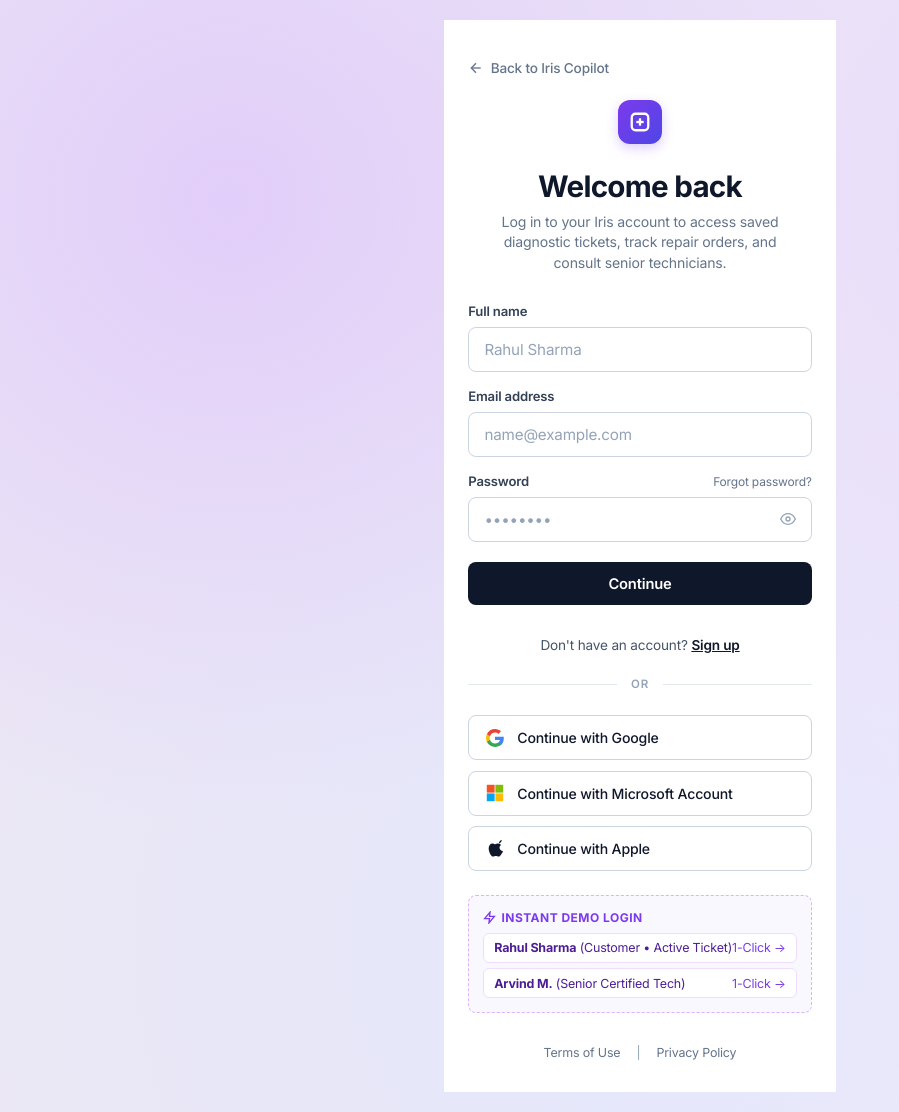
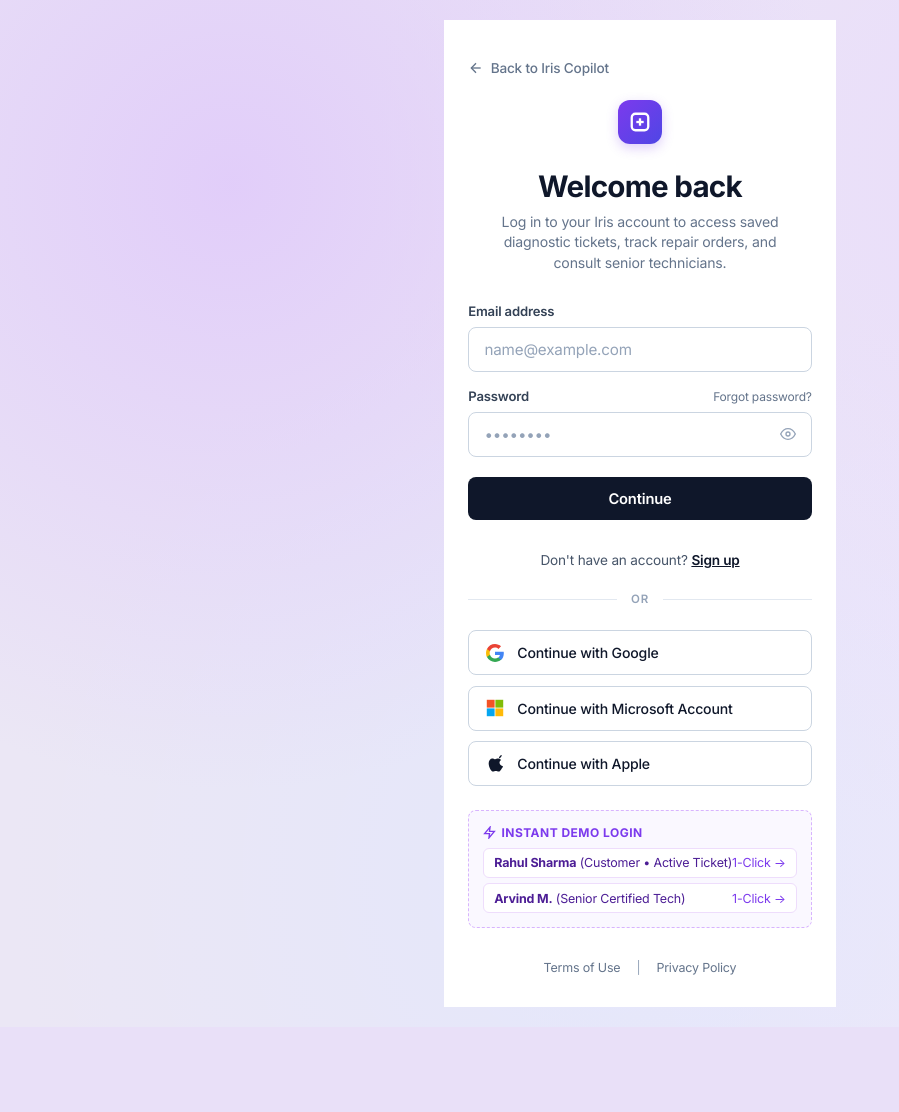
Before and after one commit to sibinsabu/iris-product-support-chatbot, a Flask app: page /login in a window 1280 px wide. Shown: the whole page, without its empty margins (0-899 px from the left). After the commit the page ends 1007 px from the top, so only its background shows below. Run offline with Flask 3, Linux system fonts and the light colour scheme; some libraries are stand-ins or nearby versions.

Commit message:
Hide Full Name field during login mode and only show it during signup/registration

```diff
--- a/static/css/style.css
+++ b/static/css/style.css
@@ -2902,12 +2902,20 @@ button, input, textarea, select {
 }
 
 .auth-input-group {
-  display: flex !important;
-  flex-direction: column !important;
-  align-items: stretch !important;
-  gap: 0.35rem !important;
-  width: 100% !important;
-  text-align: left !important;
+  display: flex;
+  flex-direction: column;
+  align-items: stretch;
+  gap: 0.35rem;
+  width: 100%;
+  text-align: left;
+}
+
+#modal-name-group[style*="display: none"],
+#modal-name-group[style*="display:none"],
+#auth-name-group[style*="display: none"],
+#auth-name-group[style*="display:none"],
+.auth-input-group.hidden {
+  display: none !important;
 }
 
 .auth-label-row {
--- a/static/js/main.js
+++ b/static/js/main.js
@@ -695,7 +695,10 @@ function setModalAuthMode(mode) {
     if (nameGroup) {
       nameGroup.style.display = 'none';
     }
-    if (nameInput) nameInput.required = false;
+    if (nameInput) {
+      nameInput.required = false;
+      nameInput.value = '';
+    }
     if (submitBtn) submitBtn.querySelector('span').textContent = 'Continue';
     if (forgotLink) forgotLink.style.display = 'inline';
     if (switchBox) switchBox.innerHTML = `<span>Don't have an account? </span><a href="javascript:void(0)" onclick="setModalAuthMode('signup')">Sign up</a>`;
--- a/templates/base.html
+++ b/templates/base.html
@@ -8,7 +8,7 @@
   <link rel="preconnect" href="https://fonts.googleapis.com">
   <link rel="preconnect" href="https://fonts.gstatic.com" crossorigin>
   <link href="https://fonts.googleapis.com/css2?family=Inter:wght@300;400;500;600;700;800&family=JetBrains+Mono:wght@400;500&display=swap" rel="stylesheet">
-  <link rel="stylesheet" href="{{ url_for('static', filename='css/style.css') }}?v=5.2.0">
+  <link rel="stylesheet" href="{{ url_for('static', filename='css/style.css') }}?v=5.2.1">
   <link rel="icon" type="image/svg+xml" href="{{ url_for('static', filename='img/iris-logo.svg') }}">
   {% block head %}{% endblock %}
 </head>
@@ -63,7 +63,7 @@
   <!-- Firebase App & Auth SDK (v10 Compat) -->
   <script src="https://www.gstatic.com/firebasejs/10.12.0/firebase-app-compat.js"></script>
   <script src="https://www.gstatic.com/firebasejs/10.12.0/firebase-auth-compat.js"></script>
-  <script src="{{ url_for('static', filename='js/main.js') }}?v=5.2.0"></script>
+  <script src="{{ url_for('static', filename='js/main.js') }}?v=5.2.1"></script>
   {% block scripts %}{% endblock %}
 </body>
 </html>
--- a/templates/login.html
+++ b/templates/login.html
@@ -520,6 +520,7 @@ function setAuthMode(mode) {
     subtitle.textContent = 'Log in to your Iris account to access saved diagnostic tickets, track repair orders, and consult senior technicians.';
     nameGroup.style.display = 'none';
     nameInput.required = false;
+    nameInput.value = '';
     submitBtn.querySelector('span').textContent = 'Continue';
     forgotLink.style.display = 'inline';
     switchBox.innerHTML = `<span>Don't have an account? </span><a href="javascript:void(0)" onclick="setAuthMode('signup')">Sign up</a>`;
```
